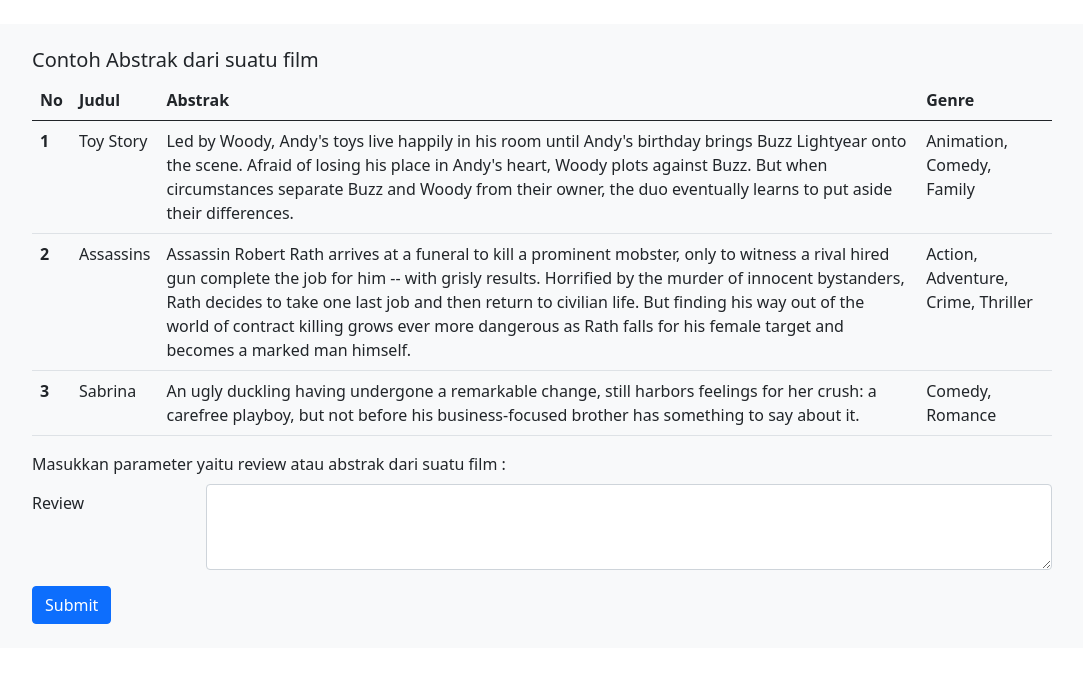
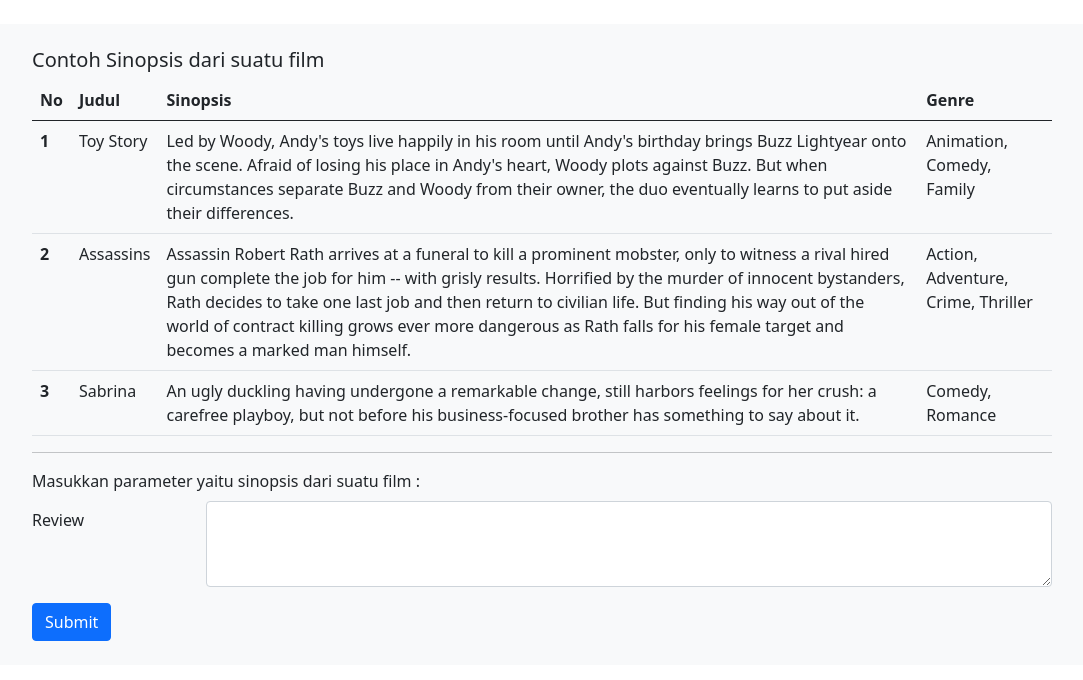
Before and after one commit to fazalh/x8a-kelompok4-jst, a Flask app: page /prediction in a window 1280 px wide. Shown: the part 72-752 px from the top of the page, without its empty margins (98-1181 px from the left). Run offline with Flask 2, Linux system fonts and the light colour scheme; parts of the project's set-up code (start-up, migrations or seed data) failed here and were passed over.

Commit message:
Update model and change "abstract" to "synopsys"

```diff
--- a/templates/home.html
+++ b/templates/home.html
@@ -5,7 +5,7 @@
     <div class="container bg-light">
         <div class="card-body p-4">
           <h2 class="card-title">Movies Genre Predictions using Backpropagation</h2>
-          <p class="card-text">Ini adalah dashboard untuk prediksi genre dari review atau abstrak suatu film.</p>
+          <p class="card-text">Ini adalah dashboard untuk prediksi genre dari sinopsis suatu film.</p>
           <a href="/prediction" class="btn btn-primary">Start</a>
         </div>
     </div>
--- a/templates/prediction.html
+++ b/templates/prediction.html
@@ -4,13 +4,13 @@
 <div class="container p-4">
     <div class="container bg-light">
         <div class="card-body p-4">
-            <h5 class="card-title">Contoh Abstrak dari suatu film</h5>
+            <h5 class="card-title">Contoh Sinopsis dari suatu film</h5>
             <table class="table table-hover">
               <thead>
                 <tr>
                   <th scope="col">No</th>
                   <th scope="col">Judul</th>
-                  <th scope="col">Abstrak</th>
+                  <th scope="col">Sinopsis</th>
                   <th scope="col">Genre</th>
                 </tr>
               </thead>
@@ -35,8 +35,9 @@
                 </tr>
               </tbody>
             </table>
+            <hr>
             <label for="exampleDataList" class="form-label">
-                Masukkan parameter yaitu review atau abstrak dari suatu film :
+                Masukkan parameter yaitu sinopsis dari suatu film :
             </label>
             <form method="POST">
                 <div class="mb-3 row">
--- a/templates/result.html
+++ b/templates/result.html
@@ -4,13 +4,13 @@
 <div class="container p-4">
     <div class="container bg-light">
         <div class="card-body p-4">
-        	<h5 class="card-title">Contoh Abstrak dari suatu film</h5>
+        	<h5 class="card-title">Contoh Sinopsis dari suatu film</h5>
         	<table class="table table-hover">
               <thead>
                 <tr>
                   <th scope="col">No</th>
                   <th scope="col">Judul</th>
-                  <th scope="col">Abstrak</th>
+                  <th scope="col">Sinopsis</th>
                   <th scope="col">Genre</th>
                 </tr>
               </thead>
@@ -35,6 +35,7 @@
                 </tr>
               </tbody>
             </table>
+            <hr>
 
 			<h5 class="card-title">RESULT : </h5>
 
```
Also changed, not shown: 2 other files.
